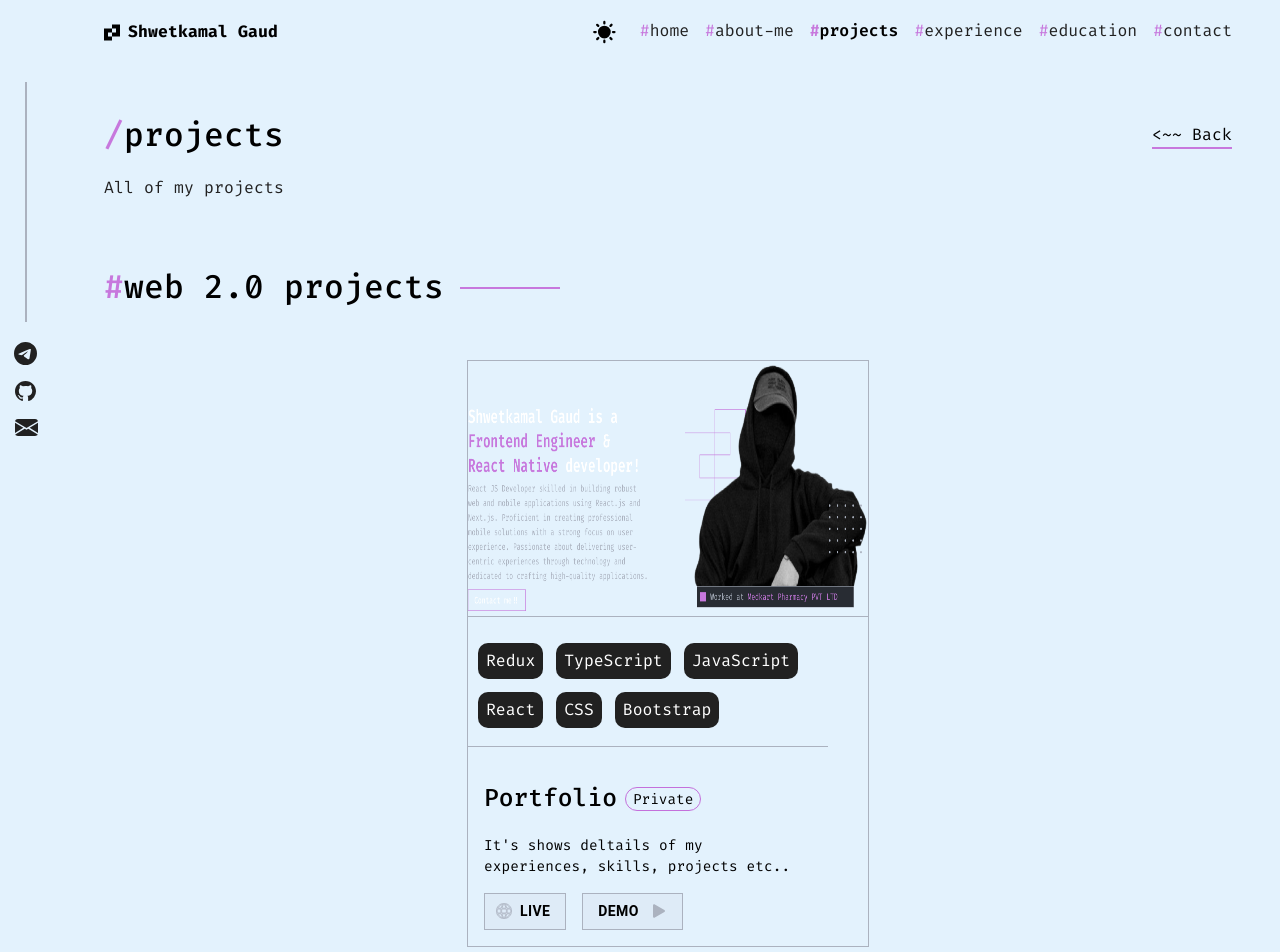
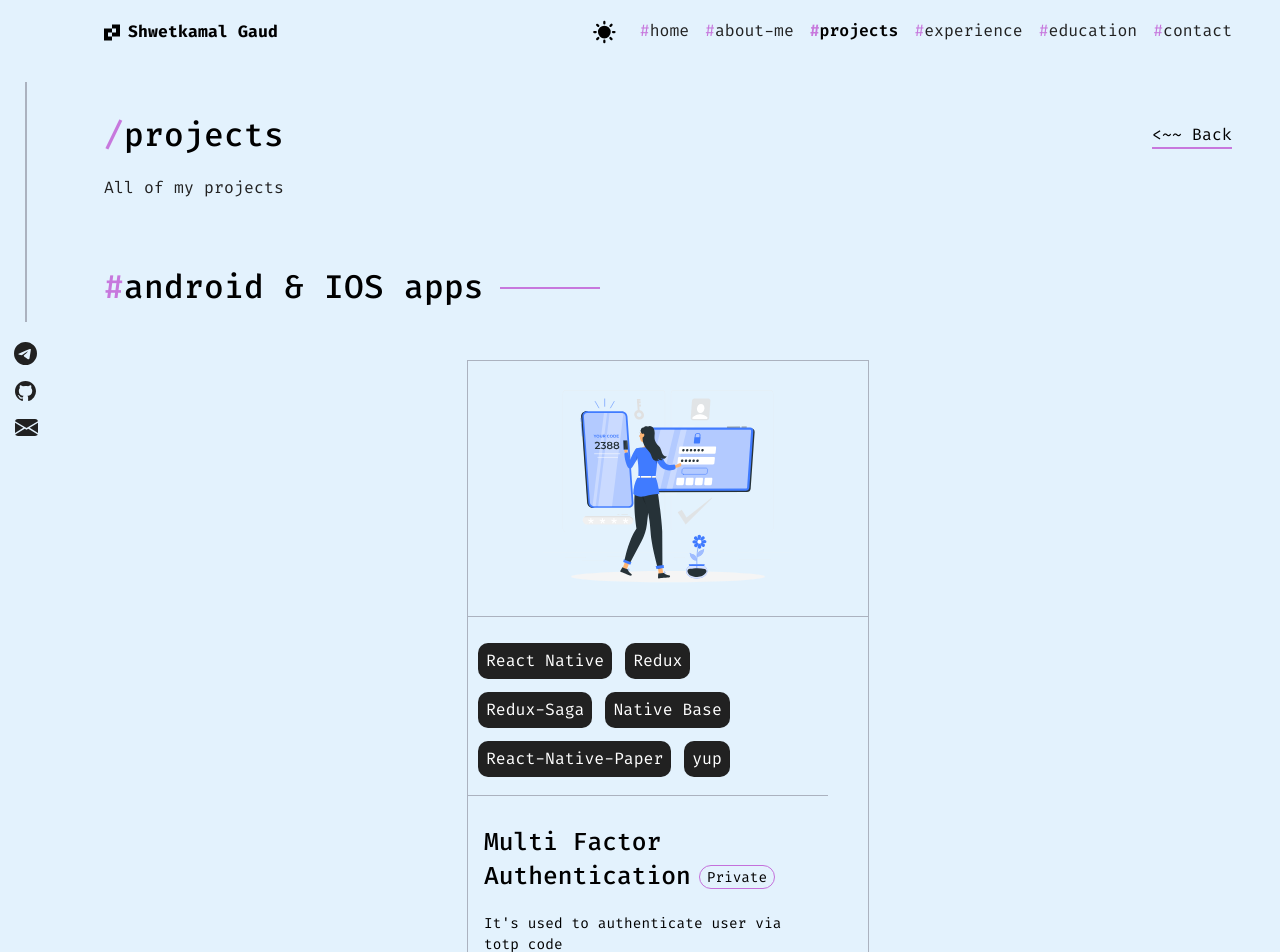
Before and after one commit to shwetkamal-gaud/portfolio, a Next.js app: page /projects in a window 1280 px wide. Shown: the top 952 px of the page. Built offline with nearby package versions, Linux system fonts and the light colour scheme.

Commit message:
previous

```diff
--- a/src/pages/projects/index.tsx
+++ b/src/pages/projects/index.tsx
@@ -12,26 +12,26 @@ import { useRouter } from 'next/router';
 
 
 const protfolioData = [
-    {
-        id: 2,
-        results: {
-            title: 'web 2.0 projects',
-            data: [
-                {
-                    id: 8,
-                    title: 'Portfolio',
-                    skils: ["Redux", "TypeScript", "JavaScript", "React", "CSS", "Bootstrap"],
-                    description: `It's shows deltails of my experiences, skills, projects etc..`,
-                    cardImage: ecommarce,
-                    figma: "",
-                    isPrivate: true,
-                    liveUrl: 'https://friend-shoes-ecommerce.netlify.app/',
-                    youtubeUrl: 'https://youtu.be/h2SX4VHQHlE',
-                },
+    // {
+    //     id: 2,
+    //     results: {
+    //         title: 'web 2.0 projects',
+    //         data: [
+    //             {
+    //                 id: 8,
+    //                 title: 'Portfolio',
+    //                 skils: ["Redux", "TypeScript", "JavaScript", "React", "CSS", "Bootstrap"],
+    //                 description: `It's shows deltails of my experiences, skills, projects etc..`,
+    //                 cardImage: ecommarce,
+    //                 figma: "",
+    //                 isPrivate: true,
+    //                 liveUrl: 'https://friend-shoes-ecommerce.netlify.app/',
+    //                 youtubeUrl: 'https://youtu.be/h2SX4VHQHlE',
+    //             },
 
-            ],
-        }
-    },
+    //         ],
+    //     }
+    // },
     {
         id: 1,
         results: {
```
